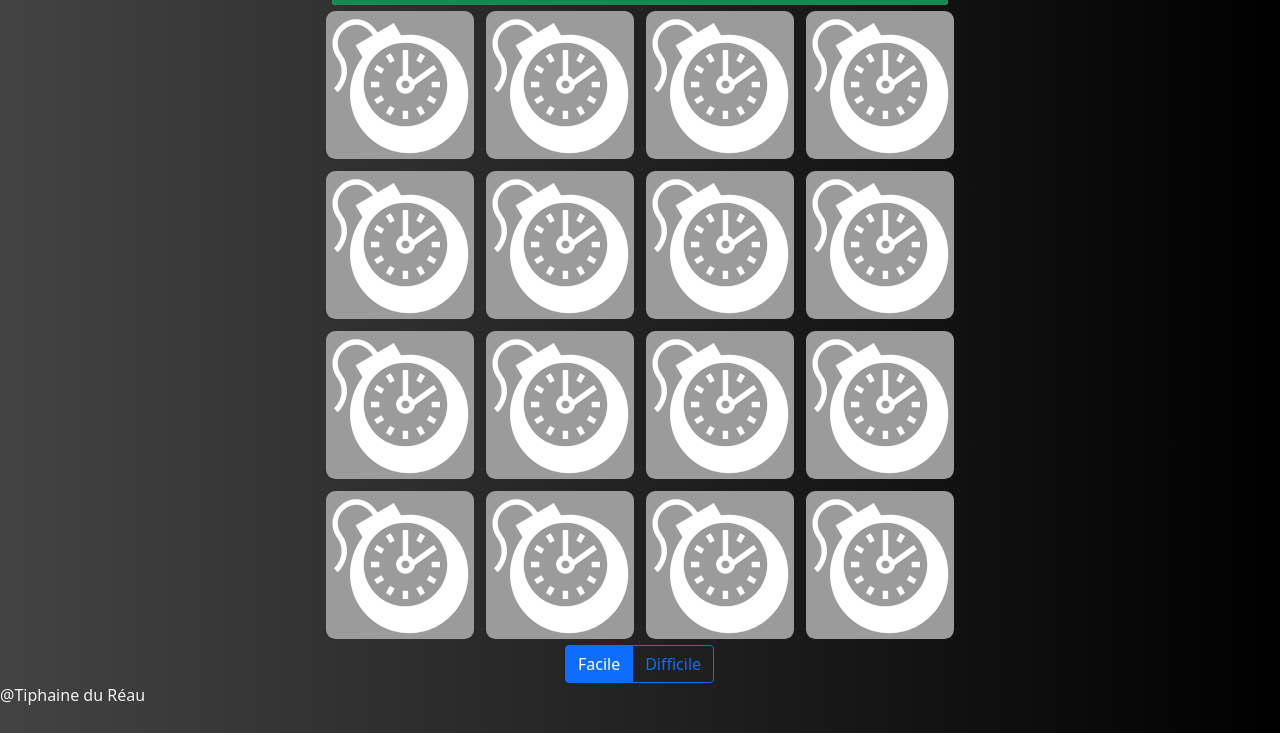
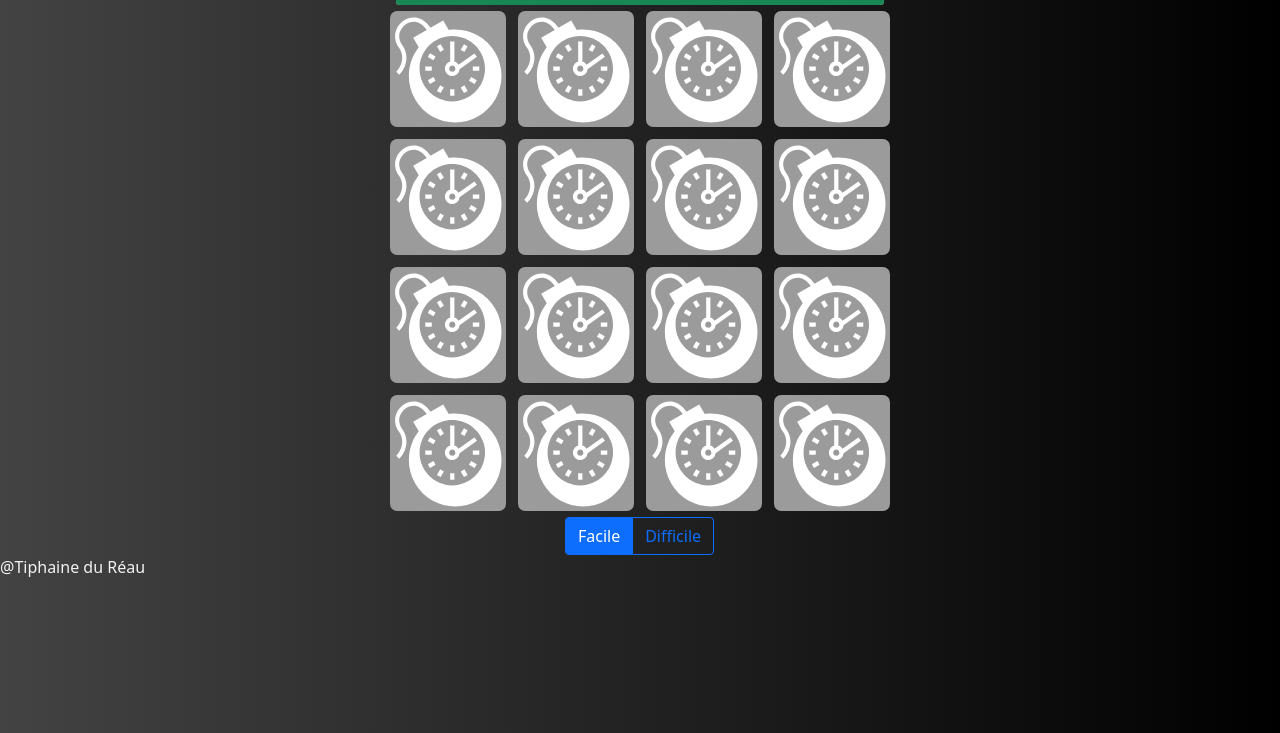
Before and after one commit to Tiphaine-dureau/memory-game-by-tiphaine, a website: page app/index.html in a window 1280 px wide. Shown: the part 67-800 px from the top of the page. Drawn offline with nearby package versions, Linux system fonts and the light colour scheme.

Commit message:
gestion responsive

```diff
--- a/app/assets/style/style.css
+++ b/app/assets/style/style.css
@@ -6,26 +6,27 @@ html {
     height: 100%;
 }
 
-body{
+body {
     background: linear-gradient(to right, #434343, #000000);
     color: #F2F2F2;
 }
 
-h1, h2{
+h1, h2 {
     text-align: center;
 }
 
-@media screen and (min-width: 769px) {
+@media screen and (min-width: 426px) and (max-width: 1023px) {
     .container {
-        max-width: 50%;
+        max-width: 60%;
+    }
+}
+
+@media screen and (min-width: 1024px) {
+    .container {
+        max-width: 40%;
     }
 }
 
 .col {
     padding: 6px;
 }
-
-.progress-bar-last-seconds{
-    background-color: #744861;
-    color: #F2F2F2;
-}
--- a/app/index.html
+++ b/app/index.html
@@ -27,7 +27,7 @@
             </div>
         </div>
     </section>
-    <section>
+    <section class="game-board-container">
         <div id="game-board" class="board-game">
         </div>
     </section>
```
